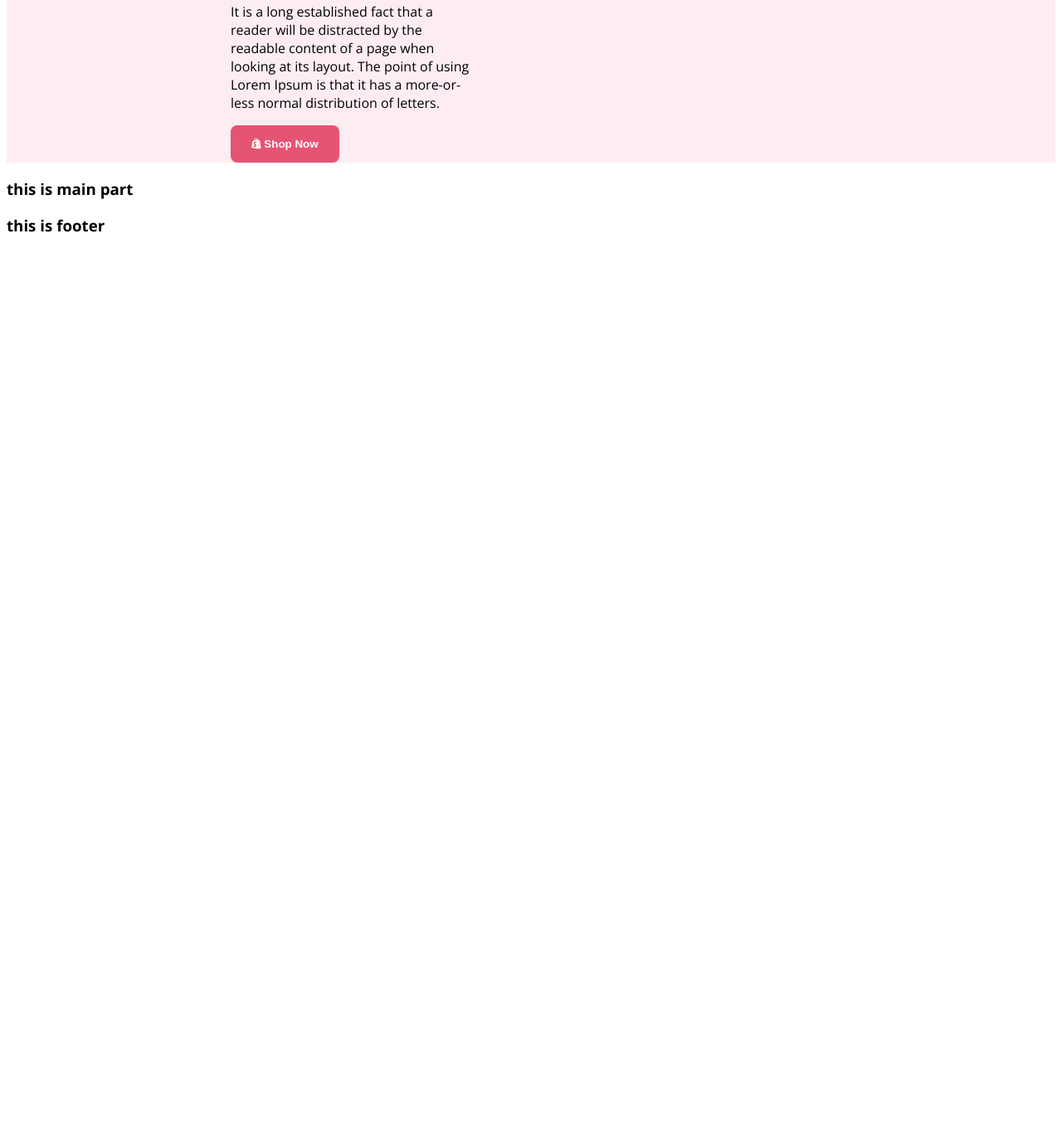
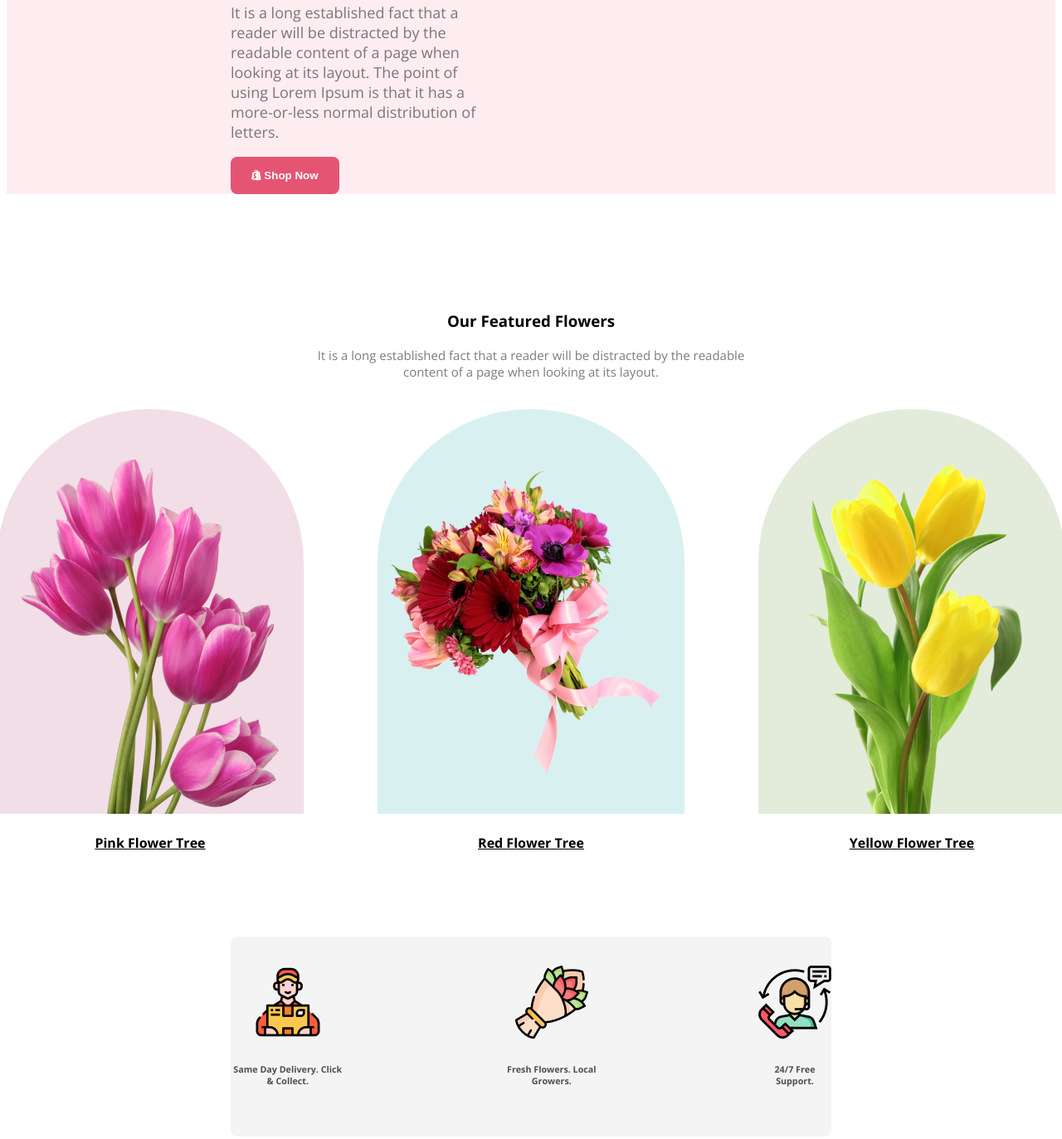
Before and after one commit to Th3At0nic/flower-shop-website, a plain HTML site: page index.html in a window 1280 px wide. Shown: the part 700-2073 px from the top of the page at 83% size. Before the commit the page ends 1002 px from the top, so only its background shows below. Drawn offline with nearby package versions, Linux system fonts and the light colour scheme; a web font is replaced by a local one.

Commit message:
completed featured, delivery&support , hotDeal section

```diff
--- a/index.html
+++ b/index.html
@@ -38,9 +38,75 @@
         </div>
       </div>
     </header>
+
     <main>
-      <h3>this is main part</h3>
+      <!-- featured flower section starts here -->
+      <section class="featured-section">
+        <div class="featured-content">
+          <h3 class="featured-title">Our Featured Flowers</h3>
+          <p class="featured-description">
+            It is a long established fact that a reader will be distracted by
+            the readable <br />
+            content of a page when looking at its layout.
+          </p>
+        </div>
+        <div class="section-img">
+          <div>
+            <div class="featured-img">
+              <img id="pink-flower" src="./images/pngwing 6.png" alt="" />
+            </div>
+            <h6 class="flower-name">Pink Flower Tree</h6>
+          </div>
+          <div>
+            <div class="featured-img">
+              <img id="red-flower" src="./images/pngwing 5.png" alt="" />
+            </div>
+            <h6 class="flower-name">Red Flower Tree</h6>
+          </div>
+          <div>
+            <div class="featured-img">
+              <img id="yellow-flower" src="./images/pngwing 7.png" alt="" />
+            </div>
+            <h6 class="flower-name">Yellow Flower Tree</h6>
+          </div>
+        </div>
+      </section>
+
+      <!-- delivery and support section starts here -->
+      <section class="delivery-section">
+        <div>
+          <img src="./images/Group 57.png" alt="" />
+          <h6 class="logo-description">Same Day Delivery. Click & Collect.</h6>
+        </div>
+        <div>
+          <img src="./images/Group 58.png" alt="" />
+          <h6 class="logo-description">Fresh Flowers. Local Growers.</h6>
+        </div>
+        <div>
+          <img src="./images/Group 59.png" alt="" />
+          <h6 class="logo-description">24/7 Free Support.</h6>
+        </div>
+      </section>
+
+      <!-- hot deal section starts here -->
+      <section class="hotDeal-section">
+        <div class="hotDeal-content">
+          <h3>
+            Hot Deal ! Sale Up To 25% <span class="span-text-style">Off</span>
+          </h3>
+          <p class="featured-description">
+            It is a long established fact that a reader will be distracted by
+            the readable <br />
+            content of a page when looking at its layout.
+          </p>
+          <button class="btn-primary">Sign Up</button>
+        </div>
+        <div class="hotDeal-content">
+          <img src="./images/pngwing 8.png" alt="" />
+        </div>
+      </section>
     </main>
+
     <footer>
       <h3>this is footer</h3>
     </footer>
--- a/styles.css
+++ b/styles.css
@@ -13,6 +13,11 @@ body {
   border: 0;
 }
 
+section {
+  margin-top: 140px;
+  background: #fff;
+}
+
 /* header styles */
 .header {
   background: rgba(229, 84, 115, 0.1);
@@ -24,9 +29,14 @@ body {
 .banner {
   display: flex;
   gap: 100px;
-  padding: 50px 270px 0px 270px;
+  padding: 50px 270px 0px;
 }
 
+.banner-description {
+  color: rgba(39, 39, 39, 0.6);
+  font-size: 18px;
+  font-weight: 400;
+}
 .banner-content {
   padding-top: 30px;
   max-width: 50%;
@@ -35,3 +45,81 @@ body {
   max-height: 600px;
   padding-left: 90px;
 }
+
+/* main styles */
+/* featured section style */
+.featured-content {
+  align-items: justify;
+}
+.featured-title {
+  text-align: center;
+}
+.featured-description {
+  color: rgba(39, 39, 39, 0.6);
+  text-align: center;
+  font-size: 15px;
+  font-weight: 400;
+}
+.section-img {
+  justify-content: center;
+  display: flex;
+  gap: 89px;
+  padding: 20px 0 10px 0;
+}
+
+.featured-img {
+  width: 370px;
+  height: 475px;
+}
+.flower-name {
+  text-align: center;
+  text-decoration: underline;
+  font-size: 16px;
+}
+#pink-flower {
+  background: rgba(167, 33, 98, 0.15);
+  border-radius: 300px 300px 0px 0px;
+  padding: 60px 30px 0 30px;
+}
+#red-flower {
+  border-radius: 300px 300px 0px 0px;
+  background: rgba(5, 151, 160, 0.15);
+  padding: 70px 0 48px 0;
+}
+#yellow-flower {
+  border-radius: 300px 300px 0px 0px;
+  background: rgba(71, 125, 17, 0.15);
+  padding: 17px 28px 0 28px;
+}
+
+/* delivery section styles */
+.delivery-section {
+  display: flex;
+  gap: 190px;
+  text-align: center;
+  justify-content: center;
+  border-radius: 8px;
+  background: rgba(39, 39, 39, 0.05);
+  margin: 55px 270px;
+  padding: 35px 0;
+}
+.logo-description {
+  color: rgba(39, 39, 39, 0.8);
+}
+
+/* hot deal section styles */
+.span-text-style {
+  color: #e55473;
+  font-weight: 800;
+}
+
+.hotDeal-section {
+  border-radius: 8px;
+  background: rgba(229, 84, 115, 0.05);
+  display: flex;
+  gap: 120px;
+  justify-content: center;
+  align-items: center;
+  text-align: center;
+  padding: 25px 0;
+}
```
